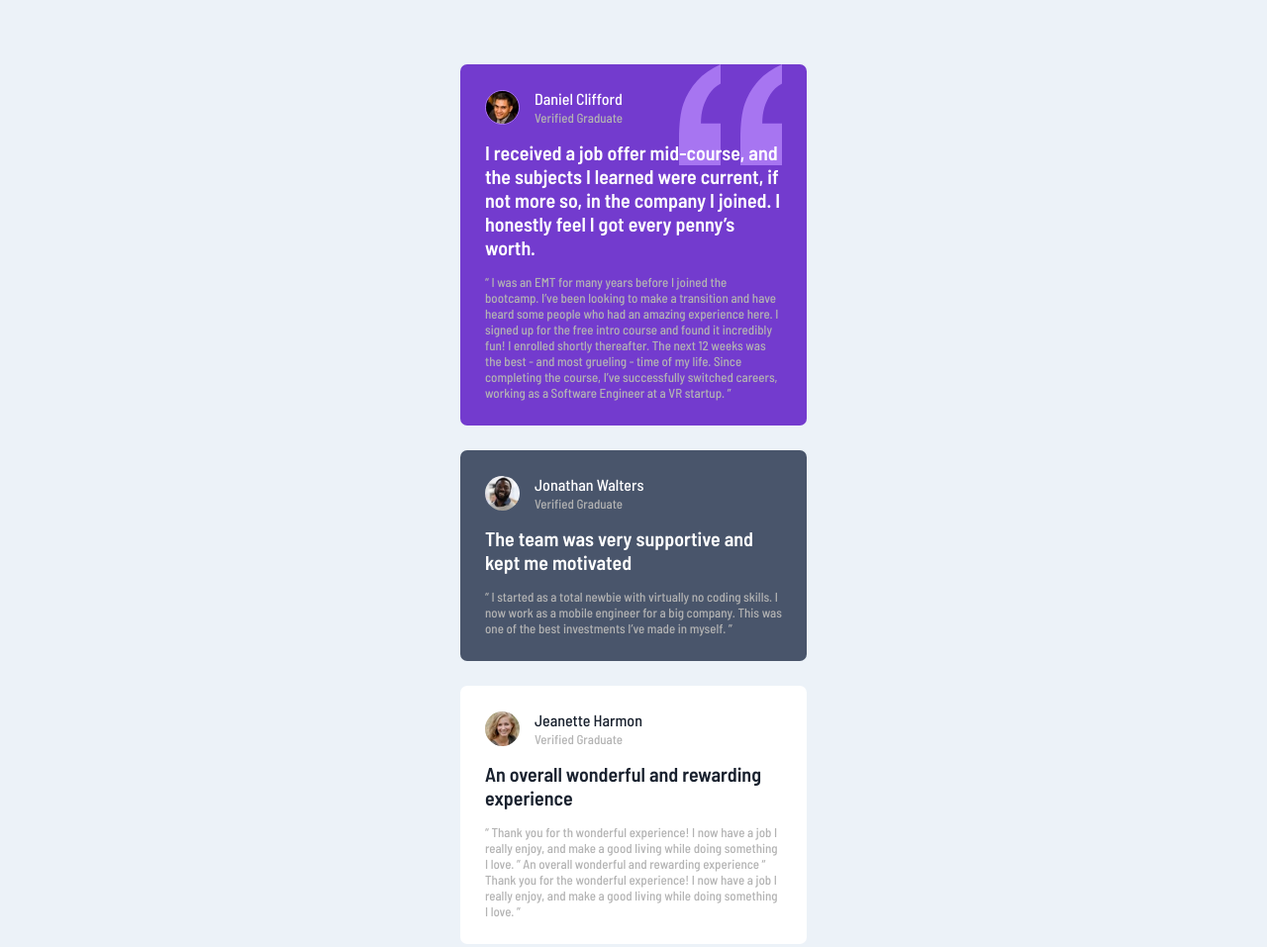
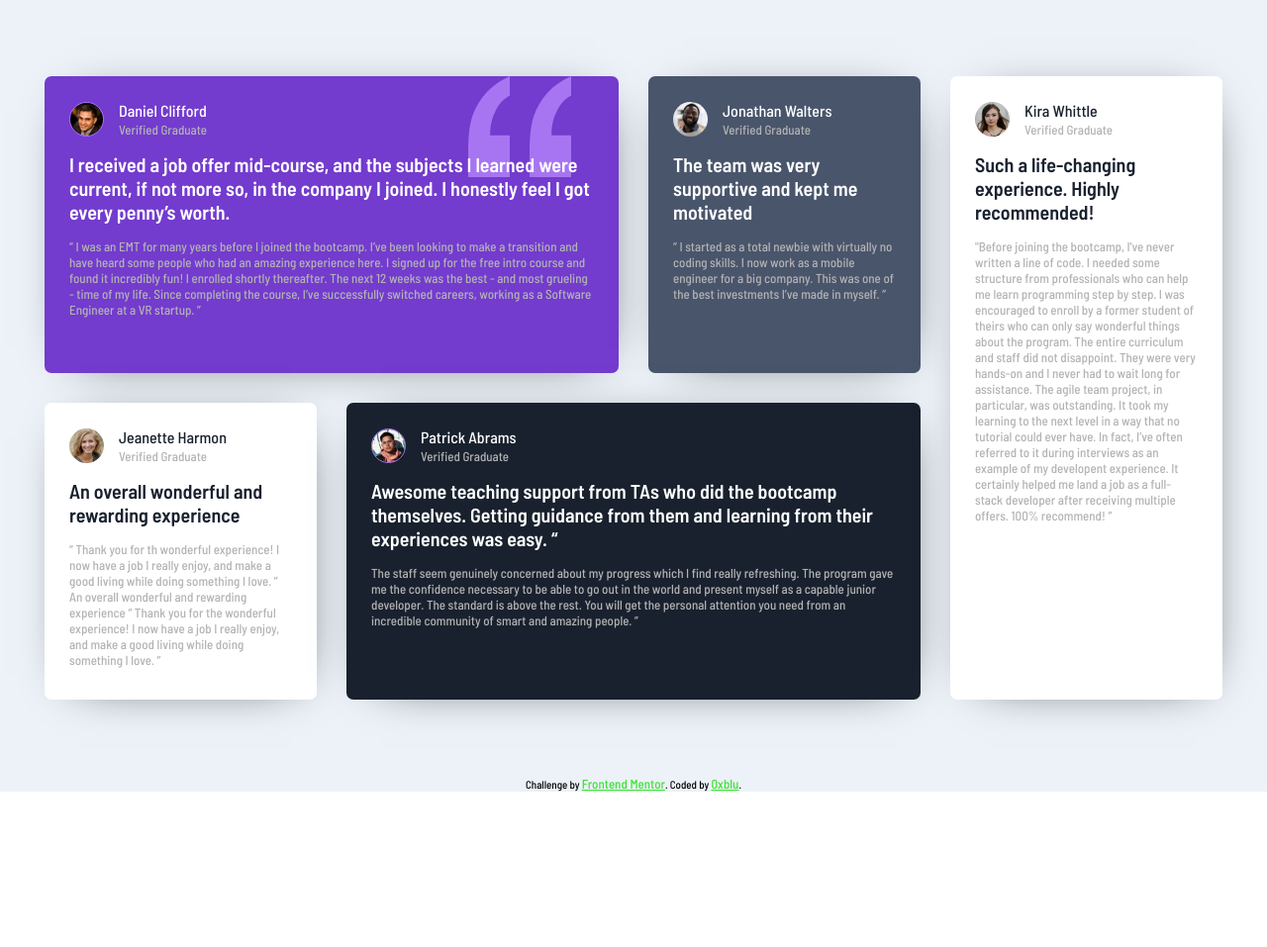
Before and after one commit to 0xblu/testimonials-grid-section, a plain HTML site: page index.html in a window 1280 px wide. Shown: the top 957 px of the page at 99% size. After the commit the page ends 800 px from the top, so only its background shows below. Drawn offline with Linux system fonts and the light colour scheme.

Commit message:
desktop UI completed

```diff
--- a/index.html
+++ b/index.html
@@ -22,8 +22,9 @@
 
 <body>
   <div class="main">
+    <div></div>
     <div class="grid">
-      <div class="card bg-violet bg-image">
+      <div class="card card-daniel bg-violet bg-image">
         <div class="graduate">
           <img class="graduate-image border-violet" src="images/image-daniel.jpg" alt="Daniel Clifford" />
           <div>
@@ -66,7 +67,7 @@
         </p>
       </div>
 
-      <div class="card jeanette-harmon bg-white">
+      <div class="card card-jeanette bg-white">
         <div class="graduate">
           <img class="graduate-image" src="images/image-jeanette.jpg" alt="Jeanette Harmon" />
           <div>
@@ -86,7 +87,7 @@
           love. ”
         </p>
       </div>
-      <div class="card bg-text-dark-gray">
+      <div class="card card-patrick bg-text-dark-gray">
         <div class="graduate">
           <img class="graduate-image border-violet" src="images/image-patrick.jpg" alt="Patrick Abrams" />
           <div>
@@ -108,7 +109,7 @@
           need from an incredible community of smart and amazing people. ”
         </p>
       </div>
-      <div class="card kiara-whittle bg-white">
+      <div class="card card-kira bg-white">
         <div class="graduate">
           <img class="graduate-image" src=" images/image-kira.jpg" alt="Kira Whittle" />
           <div>
@@ -135,11 +136,11 @@
         </p>
       </div>
     </div>
-  </div>
-  <div class="attribution">
-    Challenge by
-    <a href="https://www.frontendmentor.io?ref=challenge" target="_blank">Frontend Mentor</a>. Coded by <a
-      href="https://github.com/0xblu">0xblu</a>.
+    <div class="attribution">
+      Challenge by
+      <a href="https://www.frontendmentor.io?ref=challenge" target="_blank">Frontend Mentor</a>. Coded by <a
+        href="https://github.com/0xblu">0xblu</a>.
+    </div>
   </div>
   </div>
 </body>
--- a/style.css
+++ b/style.css
@@ -24,6 +24,10 @@
 }
 .main {
   background-color: hsl(210, 46%, 95%);
+  min-height: 100vh;
+  display: flex;
+  flex-direction: column;
+  justify-content: space-between;
 }
 .card {
   margin: auto;
@@ -90,8 +94,36 @@
   background-position-x: 90%;
 }
 
-@media screen and (min-width: 767px) {
+@media screen and (min-width: 1023px) {
   .grid {
     display: grid;
+    grid-template-columns: repeat(4, 275px);
+    grid-template-rows: repeat(2, 300px);
+    justify-content: center;
+    gap: 30px;
+  }
+
+  .card {
+    max-width: none;
+    width: 100%;
+    height: 100%;
+    box-shadow: 5px 5px 50px -30px black;
+  }
+
+  .card-daniel {
+    grid-column: 1 / 3;
+  }
+
+  .card-jeanette {
+    grid-row: 2 / 3;
+  }
+
+  .card-patrick {
+    grid-column: 2 / 4;
+    grid-row: 2 / 3;
+  }
+  .card-kira {
+    grid-row: 1 / 3;
+    height: 100%;
   }
 }
```
